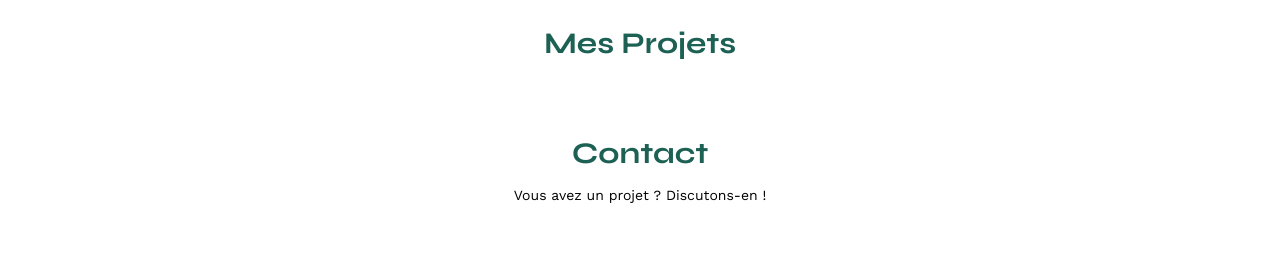
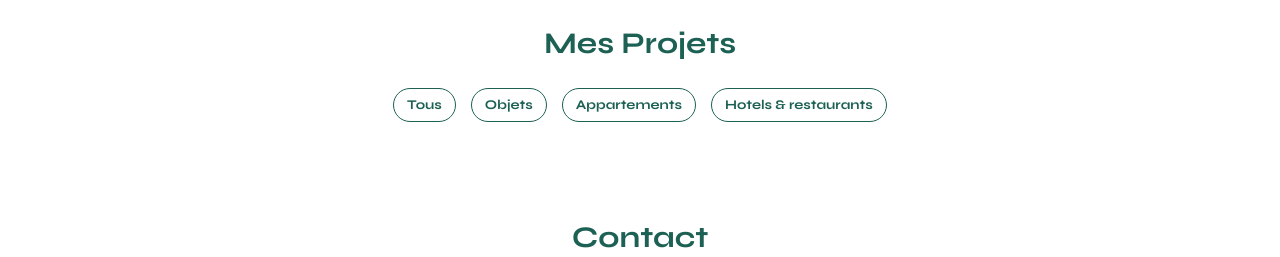
Before and after one commit to lubacabul/Projet6, a plain HTML site: page FrontEnd/index.html in a window 1280 px wide. Shown: the part 507-764 px from the top of the page. Drawn offline with nearby package versions, Linux system fonts and the light colour scheme; no server answers.

Commit message:
FEAT : ajout des boutons (html + css) pour les filtres

```diff
--- a/FrontEnd/assets/style.css
+++ b/FrontEnd/assets/style.css
@@ -125,6 +125,35 @@ li:hover {
 	text-align: center;
 	margin-bottom: 1em;
 }
+
+.filter-container {
+	display: flex;
+	justify-content: center;
+	padding-bottom: 50px;
+	gap: 15px;
+}
+
+.filter {
+	font-family: 'Syne';
+	color: #1D6154;
+	background-color: white;
+	border: 1.5px solid #1D6154;
+	border-radius: 20px;
+	padding: 8px 13px 8px 13px;
+}
+
+.filter:hover {
+	background-color: #1D6154;
+	color: white;
+	cursor: pointer;
+}
+
+.filter.active {
+	background-color: #1D6154;
+	color: white;
+	cursor: pointer;
+}
+
 .gallery {
 	width: 100%;
 	display: grid;
--- a/FrontEnd/index.html
+++ b/FrontEnd/index.html
@@ -37,6 +37,12 @@
 	</section>
 	<section id="portfolio">
 		<h2>Mes Projets</h2>
+		<div class="filter-container">
+			<button class="filter">Tous</button>
+			<button class="filter">Objets</button>
+			<button class="filter">Appartements</button>
+			<button class="filter">Hotels & restaurants</button>
+		</div>
 		<div class="gallery">
 		</div>
 	</section>
```
